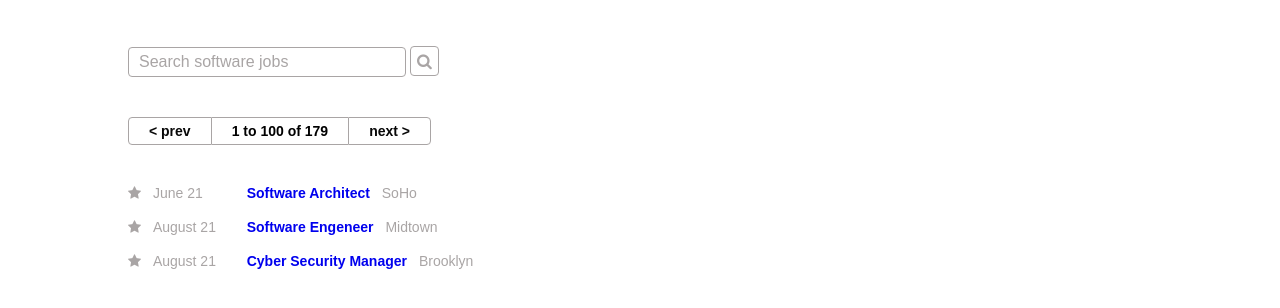
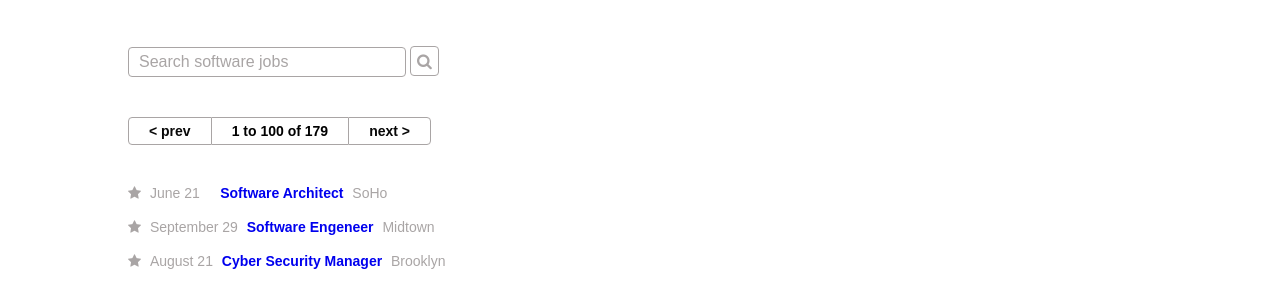
Before and after one commit to HaRaRi80/Gregs_List, a plain HTML site: page index.html in a window 1280 px wide. Shown: the part 54-362 px from the top of the page. Drawn offline with Linux system fonts and the light colour scheme.

Commit message:
li width 6%

```diff
--- a/css/main.css
+++ b/css/main.css
@@ -99,11 +99,11 @@ input {
 }
 .search_result ul li {
     display: inline-block;
-    margin-right: 8px;
+    margin-right: 5px;
 }
 
 .date {
-  min-width: 8%;
+  min-width: 6%;
 }
 
 .job_link {
--- a/index.html
+++ b/index.html
@@ -50,7 +50,7 @@
         <section class="search_result">
             <ul>
                 <li><span class="star fa fa-star" aria-hidden="true"></span></li>
-                <li class="date">August 21</li>
+                <li class="date">September 29</li>
                 <li class="position"><a class="job_link"href="#">Software Engeneer</a></li>
                 <li class="location">Midtown</li>
             </ul>
```
